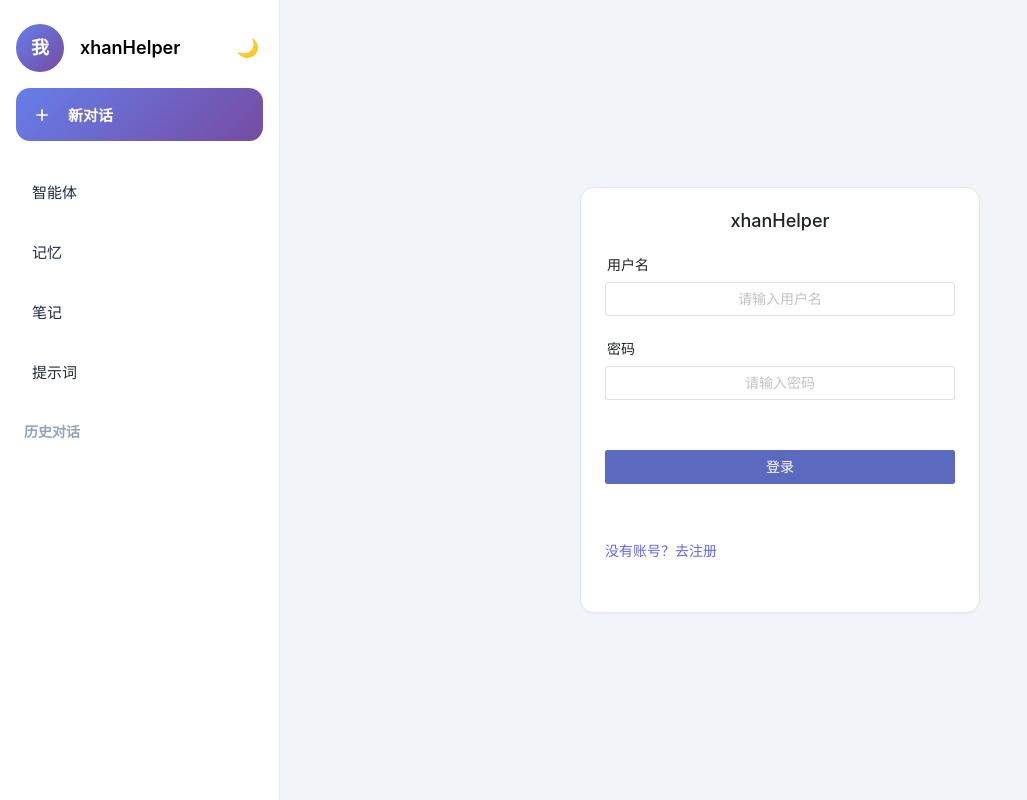
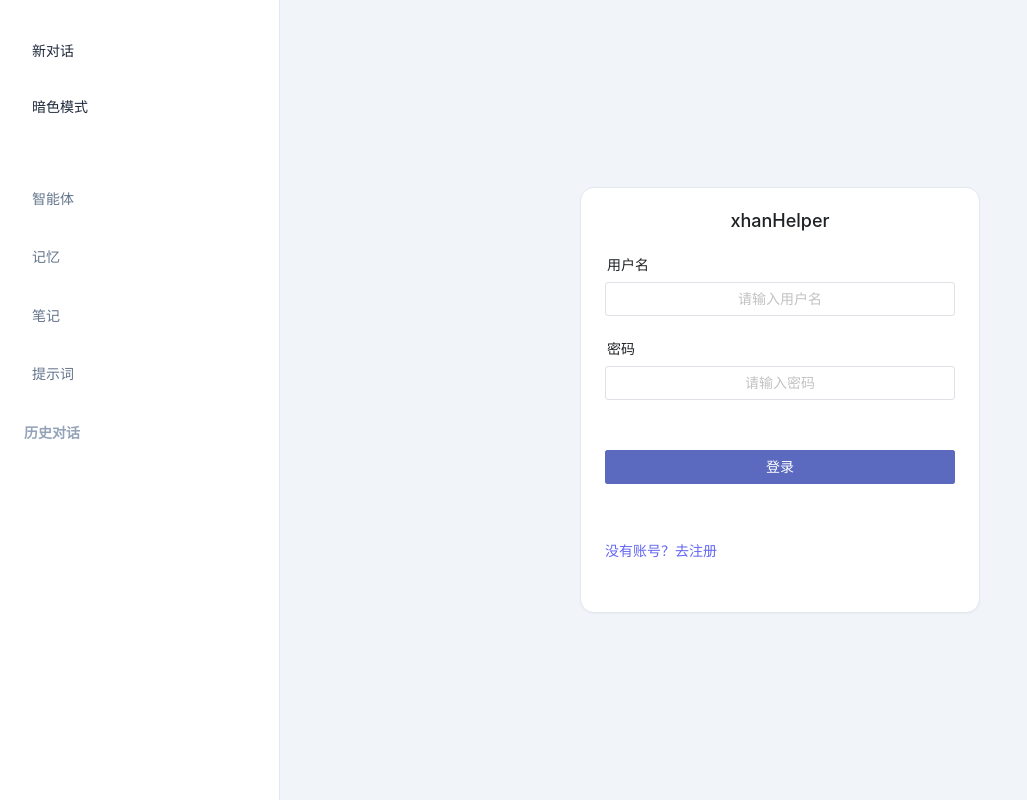
Before and after one commit to xHanJiao/xhanHelper, a Vue app in the folder front-end/: page /login in a window 1280 px wide. Shown: the whole page, without its empty margins (0-1027 px from the left). Built offline with nearby package versions, Linux system fonts and the light colour scheme.

Commit message:
style: 侧边栏和输入框样式优化
- 去掉侧边栏头像、app名称和所有图标
- 统一侧边栏按钮样式，无边框，hover背景
- 调整输入框占满整个宽度
- 优化整体视觉节奏

```diff
--- a/front-end/src/components/ConversationList.vue
+++ b/front-end/src/components/ConversationList.vue
@@ -116,24 +116,16 @@ async function handleExtractMemories(conv) {
 
 <template>
   <div style="width: 280px; background: var(--color-surface); border-right: 1px solid var(--color-border); display: flex; flex-direction: column; height: 100%;">
-    <!-- 顶部：用户信息和新对话按钮 -->
+    <!-- 顶部：新对话按钮 -->
     <div style="padding: var(--space-lg) var(--space-md);">
-      <!-- 用户头像 -->
-      <div style="display: flex; align-items: center; gap: var(--space-md); margin-bottom: var(--space-md);">
-        <div style="width: 48px; height: 48px; border-radius: 50%; background: linear-gradient(135deg, #667eea 0%, #764ba2 100%); display: flex; align-items: center; justify-content: center; color: #fff; font-weight: bold; font-size: 18px;">我</div>
-        <div style="font-size: 18px; font-weight: 600;">xhanHelper</div>
-        <button @click="theme.toggle()" style="margin-left: auto; padding: var(--space-xs); border: none; background: none; cursor: pointer; border-radius: var(--radius-sm); font-size: 18px;" :title="theme.isDark ? '切到亮色' : '切到暗色'">
-          {{ theme.isDark ? '☀️' : '🌙' }}
+      <div style="display: flex; flex-direction: column; gap: var(--space-xs); margin-bottom: var(--space-md);">
+        <button @click="handleNewConversation" style="padding: var(--space-md) var(--space-md); border: none; border-radius: var(--radius-md); background: transparent; color: var(--color-text); font-size: 14px; font-weight: 500; cursor: pointer; display: flex; align-items: center; transition: background var(--transition-fast);" @mouseover="e => { e.currentTarget.style.background = 'var(--color-surface-hover)'; }" @mouseout="e => { e.currentTarget.style.background = 'transparent'; }">
+          新对话
+        </button>
+        <button @click="theme.toggle()" style="padding: var(--space-md) var(--space-md); border: none; border-radius: var(--radius-md); background: transparent; color: var(--color-text); font-size: 14px; font-weight: 500; cursor: pointer; display: flex; align-items: center; transition: background var(--transition-fast);" @mouseover="e => { e.currentTarget.style.background = 'var(--color-surface-hover)'; }" @mouseout="e => { e.currentTarget.style.background = 'transparent'; }">
+          {{ theme.isDark ? '亮色模式' : '暗色模式' }}
         </button>
       </div>
-
-      <!-- 新对话按钮 -->
-      <button @click="handleNewConversation" style="width: 100%; padding: var(--space-md) var(--space-md); border: none; border-radius: var(--radius-lg); background: linear-gradient(135deg, #667eea 0%, #764ba2 100%); color: #fff; font-size: 15px; font-weight: 600; cursor: pointer; display: flex; align-items: center; gap: var(--space-md);">
-        <svg width="20" height="20" viewBox="0 0 24 24" fill="none" stroke="currentColor" stroke-width="2">
-          <path d="M12 5v14M5 12h14"/>
-        </svg>
-        新对话
-      </button>
     </div>
 
     <!-- 导航区 -->
@@ -147,10 +139,11 @@ async function handleExtractMemories(conv) {
           borderRadius: 'var(--radius-md)',
           marginBottom: 'var(--space-xs)',
           cursor: 'pointer',
-          fontSize: '15px',
-          color: isNavActive(item.path) ? '#667eea' : 'var(--color-text)',
-          background: isNavActive(item.path) ? '#f0f0ff' : 'transparent',
-          fontWeight: isNavActive(item.path) ? '600' : '400'
+          fontSize: '14px',
+          color: isNavActive(item.path) ? 'var(--color-primary)' : 'var(--color-text-secondary)',
+          background: isNavActive(item.path) ? 'var(--color-primary-soft)' : 'transparent',
+          fontWeight: isNavActive(item.path) ? '500' : '400',
+          transition: 'background var(--transition-fast), color var(--transition-fast)'
         }"
         @mouseover="e => { if (!isNavActive(item.path)) e.currentTarget.style.background = 'var(--color-surface-hover)' }"
         @mouseout="e => { if (!isNavActive(item.path)) e.currentTarget.style.background = 'transparent' }"
@@ -184,11 +177,8 @@ async function handleExtractMemories(conv) {
         @mouseover="e => e.currentTarget.style.background = activeId === conv.id ? 'var(--color-bg)' : 'var(--color-surface-hover)'"
         @mouseout="e => e.currentTarget.style.background = activeId === conv.id ? 'var(--color-bg)' : 'transparent'"
       >
-        <div style="display: flex; align-items: center; gap: var(--space-md); min-width: 0; flex: 1;">
-          <svg width="20" height="20" viewBox="0 0 24 24" fill="none" stroke="#666" stroke-width="2">
-            <path d="M21 15a2 2 0 0 1-2 2H7l-4 4V5a2 2 0 0 1 2-2h14a2 2 0 0 1 2 2z"/>
-          </svg>
-          <div style="overflow: hidden; text-overflow: ellipsis; white-space: nowrap; font-size: 15px; color: var(--color-text);">{{ conv.title }}</div>
+        <div style="min-width: 0; flex: 1; overflow: hidden; text-overflow: ellipsis; white-space: nowrap; font-size: 15px; color: var(--color-text);">
+          {{ conv.title }}
         </div>
 
         <!-- 操作按钮 - hover 显示 -->
--- a/front-end/src/views/ChatView.vue
+++ b/front-end/src/views/ChatView.vue
@@ -234,7 +234,6 @@ function handleStop() {
 
       <!-- 输入区域 -->
       <div style="padding: var(--space-md) var(--space-lg); background: var(--color-surface); border-top: 1px solid var(--color-border); flex-shrink: 0;">
-        <div style="max-width: 900px; margin: 0 auto;">
         <div style="border: 1px solid var(--color-border); border-radius: var(--radius-xl); padding: var(--space-md) var(--space-md); background: var(--color-surface);">
           <NInput
             v-model:value="inputValue"
@@ -266,5 +265,4 @@ function handleStop() {
         </div>
       </div>
   </div>
-  </div>
 </template>
```
Lines whose indentation alone changed are shown as unchanged.
